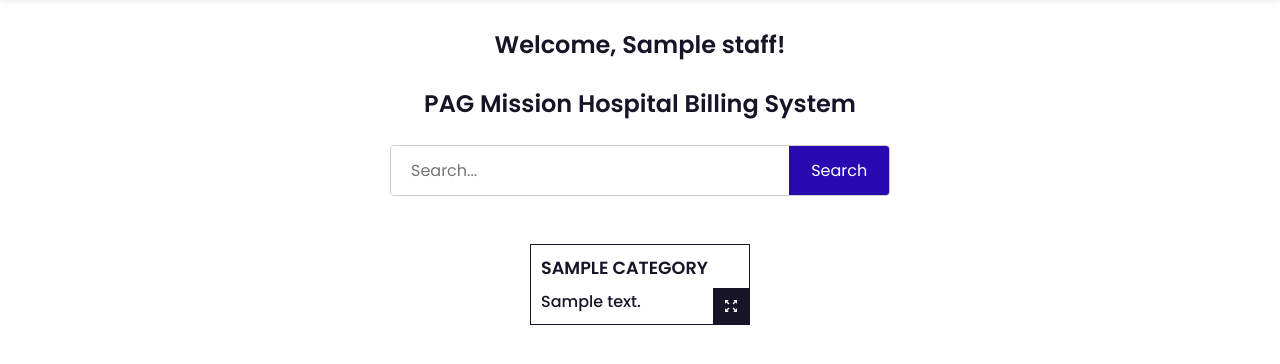
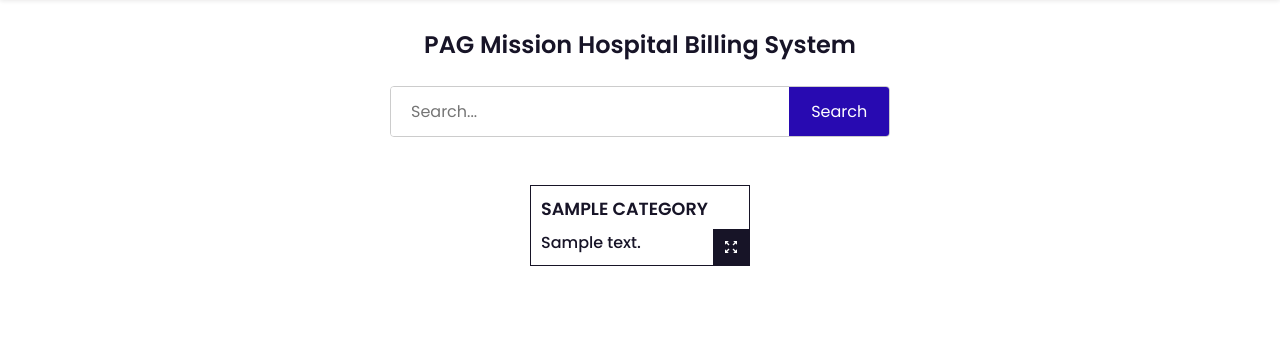
Before and after one commit to patrickhamzaokello/pagShop, a PHP site: page /index.php in a window 1280 px wide. Shown: the part 69-433 px from the top of the page. Run offline with PHP 8.4, Linux system fonts and the light colour scheme; the visitor is signed in with stand-in values (Sample User, id 1); tables that the repository leaves empty or names only in its code hold one stand-in row (values such as "Sample post").

Commit message:
fix on inde

```diff
--- a/shop/index.php
+++ b/shop/index.php
@@ -1,8 +1,8 @@
 
 <?php
-
-require('session.php');
-?>
+//
+//require('session.php');
+//?>
 <!DOCTYPE html>
 <html lang="en">
 <head>
@@ -59,7 +59,7 @@ require('session.php');
 </header>
 
 <section class="shop container">
-    <h1 class="section-title">Welcome, <?=$login_session?>!</h1>
+<!--    <h1 class="section-title">Welcome, --><?//=$login_session?><!--!</h1>-->
     <h2 class="section-title">PAG Mission Hospital Billing System</h2>
 
     <div class="searchbox">
```
